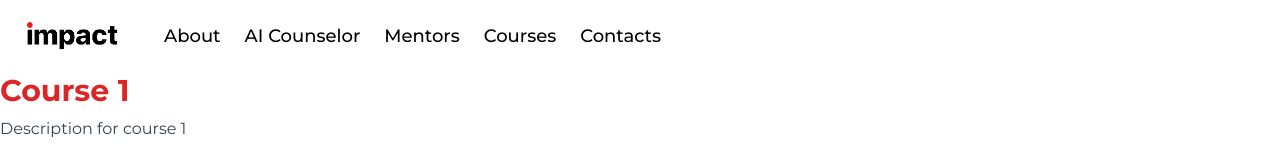
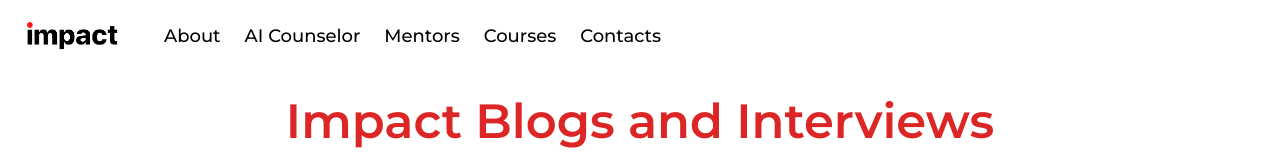
Before and after one commit to yeraaaa/impact, a Next.js app: page /courses in a window 1280 px wide. Shown: the top 167 px of the page. Built offline with nearby package versions, Linux system fonts and the light colour scheme.

Commit message:
fixed api

```diff
--- a/src/app/api/chat/route.ts
+++ b/src/app/api/chat/route.ts
@@ -18,7 +18,7 @@ export async function POST(request: Request){
         model: 'gpt-3.5-turbo',
         stream: true,
         messages: [
-        {role:"system", content: 'You are an AI Counselor for admission company named Impact, which gives full maintenance for their students. You need to advise clients and help them with basic questions about admissions in top universities. Try to advertise the courses and free consulting appointments of the website.'},
+        {role:"system", content: 'You are an AI Counselor for admission company located in Kazakhstan named Impact, which gives full maintenance for their students. You need to advise clients and help them with basic questions about admissions in top universities. Try to advertise the courses and free consulting appointments of the website.'},
             ...messages
         ],
         max_tokens: 512,
--- a/src/app/courses/page.tsx
+++ b/src/app/courses/page.tsx
@@ -4,14 +4,9 @@ import Footer from "@/components/Footer";
 export default function Explain() {
   const courseData = [
     {
-      title: "Course 1",
-      description: "Description for course 1",
+      title: "",
+      description: "",
       youtubeId: "qrmwZdWzfvs?si=X6LvSjK092aB12vz"
-    },
-    {
-      title: "Course 2",
-      description: "Description for course 2",
-      youtubeId: "06A5X87nA_M?si=mCAN_Aq-49El1oX2"
     },
   ];
 
```
